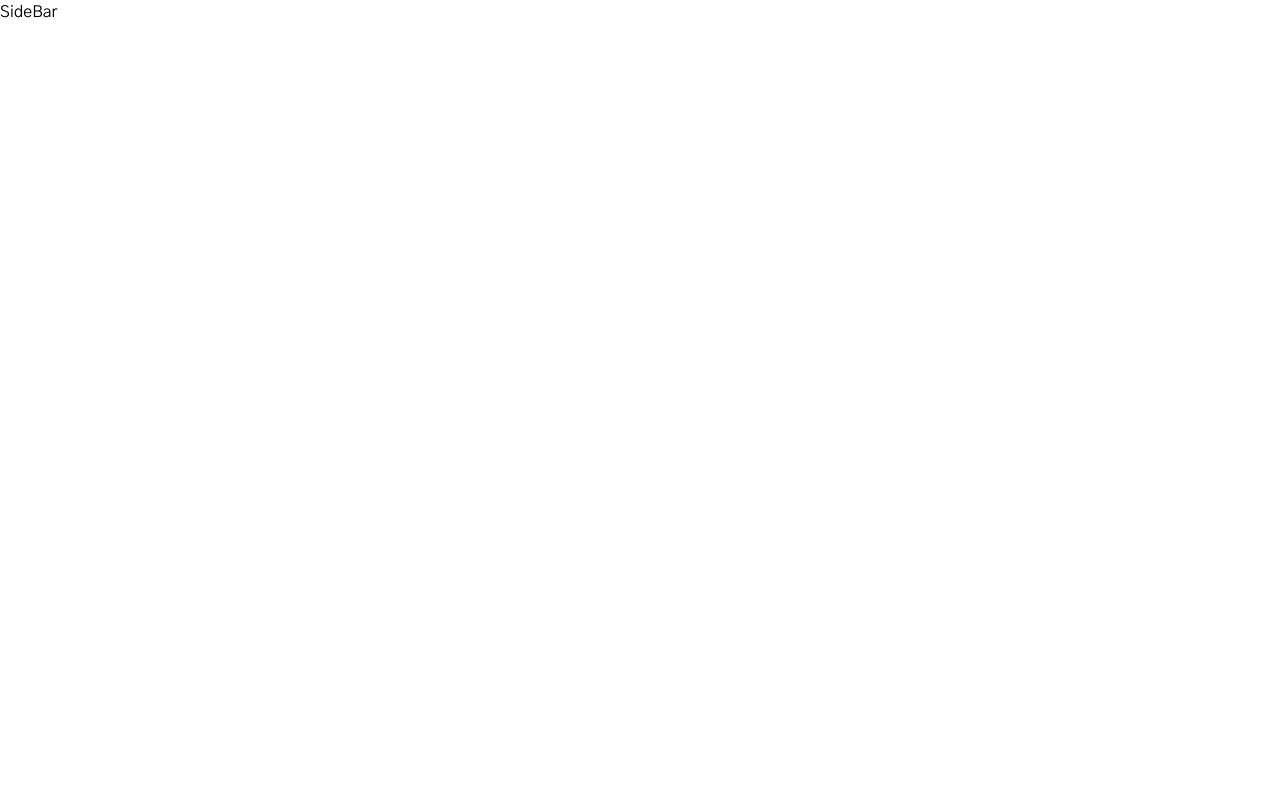
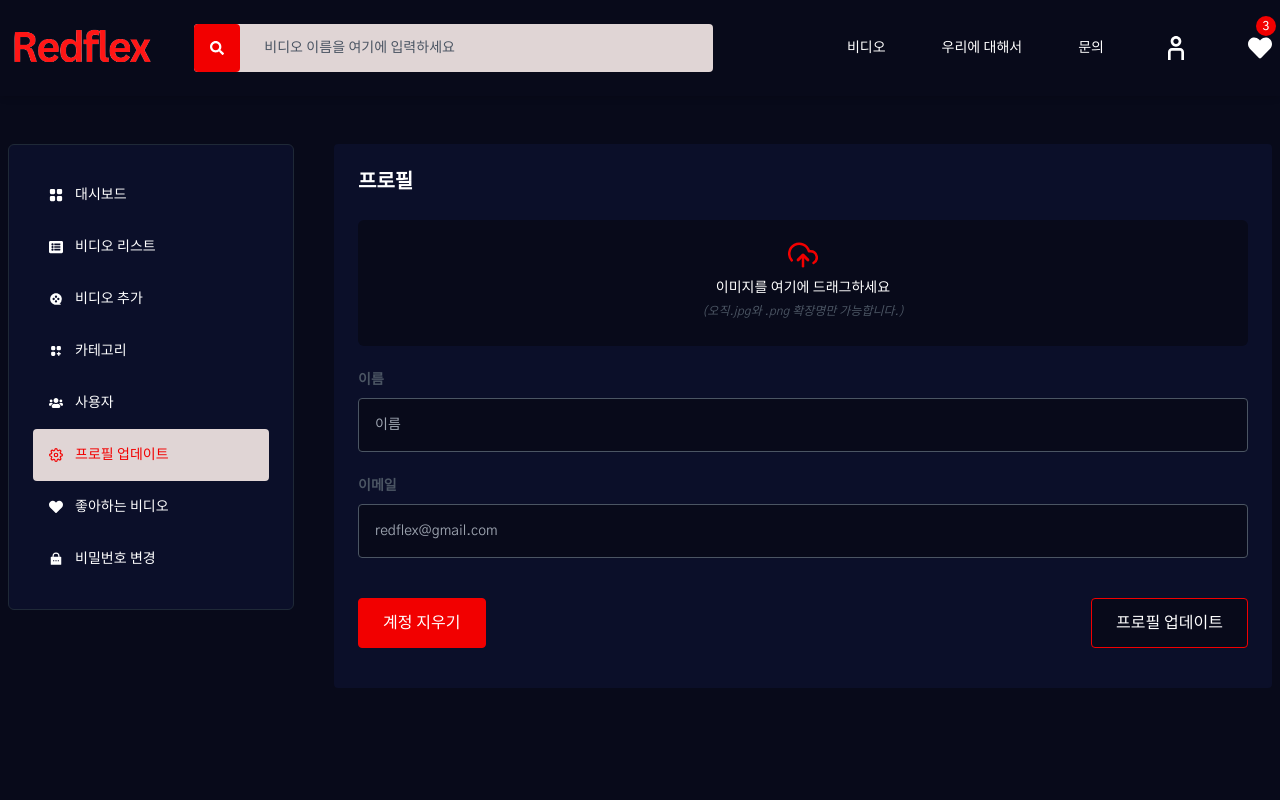
Before and after one commit to Jangchaeyun/redflex, a React (Create React App) app: page /profile in a window 1280 px wide. Shown: the top 800 px of the page. Built offline with nearby package versions, Linux system fonts and the light colour scheme.

Commit message:
Profile Screen

```diff
--- a/src/App.js
+++ b/src/App.js
@@ -1,3 +1,4 @@
+import Aos from 'aos';
 import React from 'react'
 import { Routes, Route } from 'react-router-dom'
 import AboutsUs from './Screens/AboutUs';
@@ -12,7 +13,7 @@
 import WatchPage from './Screens/WatchPage';
 
 function App() {
-
+  Aos.init();
   return (
     <Routes>
       <Route path="/" element={<HomeScreen />} />
--- /dev/null
+++ b/src/Components/Uploader.js
@@ -0,0 +1,32 @@
+import React from 'react'
+import { useDropzone } from 'react-dropzone'
+import { FiUploadCloud } from 'react-icons/fi';
+
+function Uploader() {
+    const {getRootProps, getInputProps} = useDropzone({
+        multiple: false,
+        maxSize: 1000000,
+        onDrop: (acceptedFiles) => {
+            alert(acceptedFiles[0].name);
+        },
+    })
+  return (
+    <div className='w-full text-center'>
+        <div
+            {...getRootProps()}
+            className='px-6 pt-5 pb-6 border-border border-dashed bg-main rounded-md cursor-pointer'
+            >
+                <input {...getInputProps()}/>
+                <span className='mx-auto flex-colo text-subMain text-3xl'>
+                    <FiUploadCloud />
+                </span>
+                <p className='text-sm mt-2'>이미지를 여기에 드래그하세요</p>
+                <em className='text-xs text-border'>
+                    (오직.jpg와 .png 확장명만 가능합니다.)
+                </em>
+        </div>
+    </div>
+  )
+}
+
+export default Uploader
--- a/src/Screens/Dashboard/Profile.js
+++ b/src/Screens/Dashboard/Profile.js
@@ -1,10 +1,35 @@
 import React from 'react'
+import Uploader from '../../Components/Uploader'
 import SideBar from './SideBar'
+import { Input } from "../../Components/UsedInputs";
 
 function Profile() {
   return (
     <SideBar>
-        <p>프로필</p>
+        <div className='flex flex-col gap-6'>
+          <h2 className='text-xl font-bold'>프로필</h2>
+          <Uploader />
+          <Input
+            label="이름"
+            placeholder="이름"
+            type="text"
+            bg={true}
+          />
+          <Input
+            label="이메일"
+            placeholder="redflex@gmail.com"
+            type="email"
+            bg={true}
+          />
+          <div className='flex gap-2 flex-wrap flex-col-reverse sm:flex-row justify-between items-center my-4'>
+            <button className='bg-subMain transitions hover:bg-main border border-subMain text-white py-3 px-6 rounded w-full sm:w-auto'>
+              계정 지우기
+            </button>
+            <button className='bg-main transitions hover:bg-subMain border border-subMain text-white py-3 px-6 rounded w-full sm:w-auto'>
+              프로필 업데이트
+            </button>
+          </div>
+        </div>
     </SideBar>
   )
 }
--- a/src/Screens/Dashboard/Sidebar.js
+++ b/src/Screens/Dashboard/Sidebar.js
@@ -1,10 +1,88 @@
 import React from 'react'
+import { BsFillGridFill } from "react-icons/bs"
+import { FaHeart, FaListAlt, FaUsers } from "react-icons/fa"
+import { RiLockPasswordFill, RiMovie2Fill } from "react-icons/ri"
+import { HiViewGridAdd } from "react-icons/hi"
+import { FiSettings } from "react-icons/fi"
+import Layout from '../../Layout/Layout'
+import { NavLink } from 'react-router-dom'
 
-function Sidebar() {
+function Sidebar({children}) {
+    const SideLinks = [
+        {
+            name: "대시보드",
+            link: "/dashboard",
+            icon: BsFillGridFill
+        },
+        {
+            name: "비디오 리스트",
+            link: "/videoslist",
+            icon: FaListAlt
+        },
+        {
+            name: "비디오 추가",
+            link: "/addvideo",
+            icon: RiMovie2Fill,
+        },
+        {
+            name: "카테고리",
+            link: "/categories",
+            icon: HiViewGridAdd,
+        },
+        {
+            name: "사용자",
+            link: "/users",
+            icon: FaUsers,
+        },
+        {
+            name: "프로필 업데이트",
+            link: "/profile",
+            icon: FiSettings,
+        },
+        {
+            name: "좋아하는 비디오",
+            link: "/favorites",
+            icon: FaHeart,
+        },
+        {
+            name: "비밀번호 변경",
+            link: "/password",
+            icon: RiLockPasswordFill,
+        },
+    ]
+
+    const active = "bg-dryGray text-subMain"
+    const hover = "hover:text-white hover:bg-main"
+    const inActive = "rounded font-medium text-sm transitions flex gap-3 items-center p-4"
+    const Hover = ({ isActive }) =>
+        isActive ? `${active} ${inActive}` : `${inActive} ${hover}`;
+
   return (
-    <div>
-      SideBar
-    </div>
+    <Layout>
+        <div className='min-h-screen container mx-auto px-2'>
+            <div className='xl:grid grid-cols-8 gap-10 items-start md:py-12 py-6'>
+                <div className='col-span-2 sticky bg-dry border border-gray-800 p-6 rounded-md xl:mb-0 mb-5'>
+                    {
+                        // Sidebar Links
+                        SideLinks.map((link, index) => (
+                            <NavLink to={link.link} key={index} className={Hover}>
+                                <link.icon /> <p>{link.name}</p>
+                            </NavLink>
+                        ))
+                    }
+                </div>
+                <div
+                    data-aos='fade-up'
+                    data-aos-duration="1000"
+                    data-aos-delay="10"
+                    data-aos-offset="200"
+                    className='col-span-6 rounded bg-dry border-gray-800 p-6'
+                >
+                    {children}
+                </div>
+            </div>
+        </div>
+    </Layout>
   )
 }
 
```
